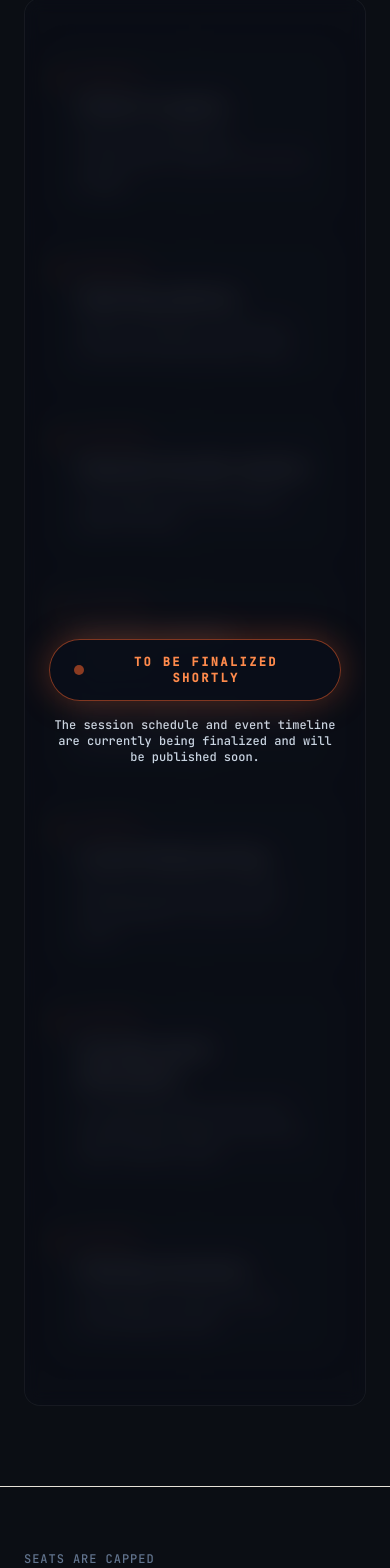
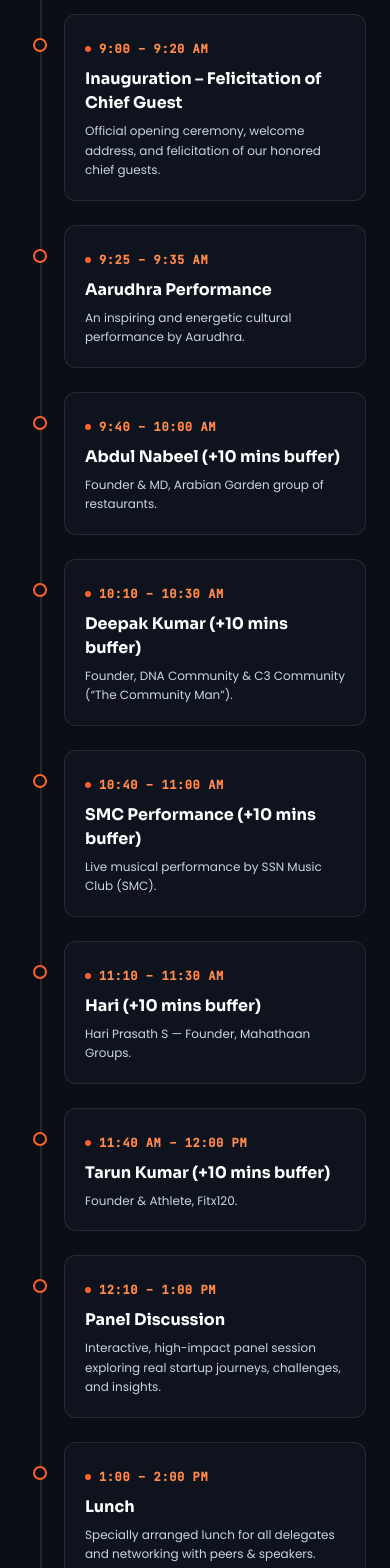
Before and after one commit to lakshya-tech-ssn/Sycon_Web_1, a React (Vite) app: page / in a window 390 px wide. Shown: the part 5440-7008 px from the top of the page. Built offline with nearby package versions, Linux system fonts and the light colour scheme.

Commit message:
Update SYCON schedule in siteData and Home page

```diff
--- a/src/components/Timeline.jsx
+++ b/src/components/Timeline.jsx
@@ -13,7 +13,7 @@ export default function Timeline({ events, dark = false }) {
           }
         })
       },
-      { threshold: 0.2 }
+      { threshold: 0.1 }
     )
 
     itemsRef.current.forEach((item) => {
@@ -21,44 +21,64 @@ export default function Timeline({ events, dark = false }) {
     })
 
     return () => observer.disconnect()
-  }, [])
+  }, [events])
 
   return (
     <div className="relative mx-auto max-w-3xl">
       {/* Vertical line */}
-      <div className={`absolute left-1/2 top-0 bottom-0 w-0.5 -translate-x-1/2 ${dark ? 'bg-white/10' : 'bg-line'}`} />
+      <div
+        className={`absolute top-0 bottom-0 w-0.5 max-sm:left-4 sm:left-1/2 sm:-translate-x-1/2 ${
+          dark ? 'bg-white/10' : 'bg-line'
+        }`}
+      />
 
       {/* Timeline items */}
-      <div className="space-y-6 px-4 py-8 sm:px-0">
+      <div className="space-y-6 px-0 py-4">
         {events.map((event, i) => (
           <div
-            key={event.title}
+            key={event.time + '-' + i}
             ref={(el) => (itemsRef.current[i] = el)}
-            className={`timeline-item group flex ${
-              i % 2 === 0 ? 'justify-end' : 'justify-start'
-            }`}
+            style={{ animationDelay: `${Math.min(i * 0.04 + 0.05, 0.5).toFixed(2)}s` }}
+            className={`timeline-item group relative flex ${
+              i % 2 === 0 ? 'sm:justify-end' : 'sm:justify-start'
+            } justify-start`}
           >
             {/* Dot */}
-            <div className="absolute left-1/2 top-6 z-10 flex -translate-x-1/2 items-center justify-center">
-              <div className={`h-4 w-4 rounded-full border-3 border-accent-500 ${dark ? 'bg-ink' : 'bg-paper'} transition-shadow group-hover:shadow-[0_0_12px_rgba(249,98,44,0.4)]`} />
+            <div className="absolute top-6 z-10 flex items-center justify-center max-sm:left-4 max-sm:-translate-x-1/2 sm:left-1/2 sm:-translate-x-1/2">
+              <div
+                className={`h-3.5 w-3.5 rounded-full border-2 border-accent-500 ${
+                  dark ? 'bg-ink' : 'bg-paper'
+                } transition-all duration-300 group-hover:scale-125 group-hover:shadow-[0_0_14px_rgba(249,98,44,0.6)]`}
+              />
             </div>
 
             {/* Content card */}
             <div
-              className={`w-full sm:w-[calc(50%-2rem)] ${
+              className={`w-full max-sm:pl-10 sm:w-[calc(50%-2rem)] ${
                 i % 2 === 0 ? 'sm:pr-8' : 'sm:pl-8'
               }`}
             >
-              <div className={`relative rounded-lg border p-5 transition-all duration-300 hover:-translate-y-1 hover:shadow-sm sm:p-6 ${dark ? 'border-white/10 bg-navy-900' : 'border-line bg-paper'}`}>
-                <div className="kicker text-xs font-semibold uppercase tracking-wide text-accent-500">
-                  {event.time}
+              <div
+                className={`relative rounded-xl border p-5 transition-all duration-300 hover:-translate-y-1 hover:shadow-lg sm:p-6 ${
+                  dark
+                    ? 'border-white/10 bg-navy-900/90 backdrop-blur-sm hover:border-accent-500/40 hover:bg-navy-900'
+                    : 'border-line bg-paper'
+                }`}
+              >
+                <div className="inline-flex items-center gap-2">
+                  <span className="h-1.5 w-1.5 rounded-full bg-accent-500" />
+                  <span className="font-mono text-xs font-semibold uppercase tracking-wider text-accent-400">
+                    {event.time}
+                  </span>
                 </div>
-                <h3 className={`mt-2 font-display text-lg font-bold ${dark ? 'text-white' : 'text-ink'}`}>
+                <h3 className={`mt-2 font-display text-base sm:text-lg font-bold ${dark ? 'text-white' : 'text-ink'}`}>
                   {event.title}
                 </h3>
-                <p className={`mt-1.5 text-sm leading-relaxed ${dark ? 'text-slate-300' : 'text-navy-700/70'}`}>
-                  {event.desc}
-                </p>
+                {event.desc && (
+                  <p className={`mt-1.5 text-xs sm:text-sm leading-relaxed ${dark ? 'text-slate-300' : 'text-navy-700/70'}`}>
+                    {event.desc}
+                  </p>
+                )}
               </div>
             </div>
           </div>
@@ -69,20 +89,11 @@ export default function Timeline({ events, dark = false }) {
         .timeline-item {
           opacity: 0;
           transform: translateY(20px);
-          transition: none;
         }
 
         .timeline-item.timeline-animate {
-          animation: slideUp 0.6s cubic-bezier(0.34, 1.56, 0.64, 1) forwards;
+          animation: slideUp 0.5s cubic-bezier(0.34, 1.56, 0.64, 1) forwards;
         }
-
-        .timeline-item:nth-child(1).timeline-animate { animation-delay: 0.1s; }
-        .timeline-item:nth-child(2).timeline-animate { animation-delay: 0.15s; }
-        .timeline-item:nth-child(3).timeline-animate { animation-delay: 0.2s; }
-        .timeline-item:nth-child(4).timeline-animate { animation-delay: 0.25s; }
-        .timeline-item:nth-child(5).timeline-animate { animation-delay: 0.3s; }
-        .timeline-item:nth-child(6).timeline-animate { animation-delay: 0.35s; }
-        .timeline-item:nth-child(7).timeline-animate { animation-delay: 0.4s; }
 
         @keyframes slideUp {
           from {
@@ -94,16 +105,6 @@ export default function Timeline({ events, dark = false }) {
             transform: translateY(0);
           }
         }
-
-        @media (max-width: 640px) {
-          .timeline-item {
-            justify-content: flex-start !important;
-          }
-
-          .timeline-item .absolute {
-            left: 0 !important;
-          }
-        }
       `}</style>
     </div>
   )
--- a/src/data/siteData.js
+++ b/src/data/siteData.js
@@ -60,13 +60,71 @@ export const BENEFITS = [
 ]
 
 export const TIMELINE = [
-  { time: '9:00 AM', title: 'Check-in opens', desc: 'Show your registration confirmation, collect your kit and badge.' },
-  { time: '10:00 AM', title: 'Opening address', desc: 'Welcome address introducing SYCON \'26 and the day’s vision.' },
-  { time: '11:00 AM', title: 'Keynote founder session', desc: 'Our headline founder speaker opens the day.' },
-  { time: '12:30 PM', title: 'Founder speaker sessions', desc: 'Back-to-back talks from dynamic startup founders, with live Q&A after each.' },
-  { time: '2:00 PM', title: 'Lunch & Networking', desc: 'Served on the lawn. Founders and delegates connect over lunch.' },
-  { time: '3:00 PM', title: 'Founder panel discussion', desc: 'A moderated panel discussion tackling hard startup truths with open audience Q&A.' },
-  { time: '5:00 PM', title: 'Closing ceremony', desc: 'Certificates handed out and concluding remarks.' },
+  {
+    time: '9:00 – 9:20 AM',
+    title: 'Inauguration – Felicitation of Chief Guest',
+    desc: 'Official opening ceremony, welcome address, and felicitation of our honored chief guests.',
+  },
+  {
+    time: '9:25 – 9:35 AM',
+    title: 'Aarudhra Performance',
+    desc: 'An inspiring and energetic cultural performance by Aarudhra.',
+  },
+  {
+    time: '9:40 – 10:00 AM',
+    title: 'Abdul Nabeel (+10 mins buffer)',
+    desc: 'Founder & MD, Arabian Garden group of restaurants.',
+  },
+  {
+    time: '10:10 – 10:30 AM',
+    title: 'Deepak Kumar (+10 mins buffer)',
+    desc: 'Founder, DNA Community & C3 Community (“The Community Man”).',
+  },
+  {
+    time: '10:40 – 11:00 AM',
+    title: 'SMC Performance (+10 mins buffer)',
+    desc: 'Live musical performance by SSN Music Club (SMC).',
+  },
+  {
+    time: '11:10 – 11:30 AM',
+    title: 'Hari (+10 mins buffer)',
+    desc: 'Hari Prasath S — Founder, Mahathaan Groups.',
+  },
+  {
+    time: '11:40 AM – 12:00 PM',
+    title: 'Tarun Kumar (+10 mins buffer)',
+    desc: 'Founder & Athlete, Fitx120.',
+  },
+  {
+    time: '12:10 – 1:00 PM',
+    title: 'Panel Discussion',
+    desc: 'Interactive, high-impact panel session exploring real startup journeys, challenges, and insights.',
+  },
+  {
+    time: '1:00 – 2:00 PM',
+    title: 'Lunch',
+    desc: 'Specially arranged lunch for all delegates and networking with peers & speakers.',
+  },
+  {
+    time: '2:10 – 2:20 PM',
+    title: 'N2K',
+    desc: 'Electrifying performance by N2K dance crew.',
+  },
+  {
+    time: '2:25 – 2:45 PM',
+    title: 'Shalini Robert (+10 mins buffer)',
+    desc: 'Founder, The Roberts Trust Foundation.',
+  },
+  {
+    time: '2:55 – 3:15 PM',
+    title: 'Vishal (+10 mins buffer)',
+    desc: 'Founder & CEO, CredO.',
+  },
+  {
+    time: '3:20 – 3:30 PM',
+    title: 'Vote of Thanks / Award Distribution',
+    desc: 'Valedictory address, felicitation of teams, and concluding remarks.',
+  },
 ]
 
 export const GALLERY_IMAGES = [
--- a/src/pages/Home.jsx
+++ b/src/pages/Home.jsx
@@ -345,28 +345,12 @@ export default function Home() {
         <div className="mx-auto max-w-6xl px-6 sm:px-8">
           <SectionHeading
             index="04"
-            eyebrow="Nov 6, 2026"
+            eyebrow="Schedule"
             title="How the day runs"
             light
           />
-          <div className="relative mt-14 overflow-hidden rounded-2xl border border-white/5 bg-navy-950/40 p-4 sm:p-8">
-            {/* Blurred timeline preview without text visible */}
-            <div className="filter blur-md select-none pointer-events-none opacity-30">
-              <Timeline events={TIMELINE} dark />
-            </div>
-
-            {/* Disclaimer Overlay */}
-            <div className="absolute inset-0 flex flex-col items-center justify-center p-6 text-center z-20 bg-ink/40 backdrop-blur-sm">
-              <div className="inline-flex items-center gap-3 rounded-full border border-accent-500/50 bg-navy-950/90 px-6 py-3.5 shadow-[0_0_35px_rgba(249,98,44,0.3)] backdrop-blur-xl">
-                <span className="h-2.5 w-2.5 rounded-full bg-accent-500 animate-pulse" />
-                <span className="font-mono text-xs sm:text-sm font-bold uppercase tracking-[0.2em] text-accent-400">
-                  TO BE FINALIZED SHORTLY
-                </span>
-              </div>
-              <p className="mt-4 font-mono text-xs text-slate-300 max-w-md">
-                The session schedule and event timeline are currently being finalized and will be published soon.
-              </p>
-            </div>
+          <div className="mt-14">
+            <Timeline events={TIMELINE} dark />
           </div>
         </div>
       </section>
```
